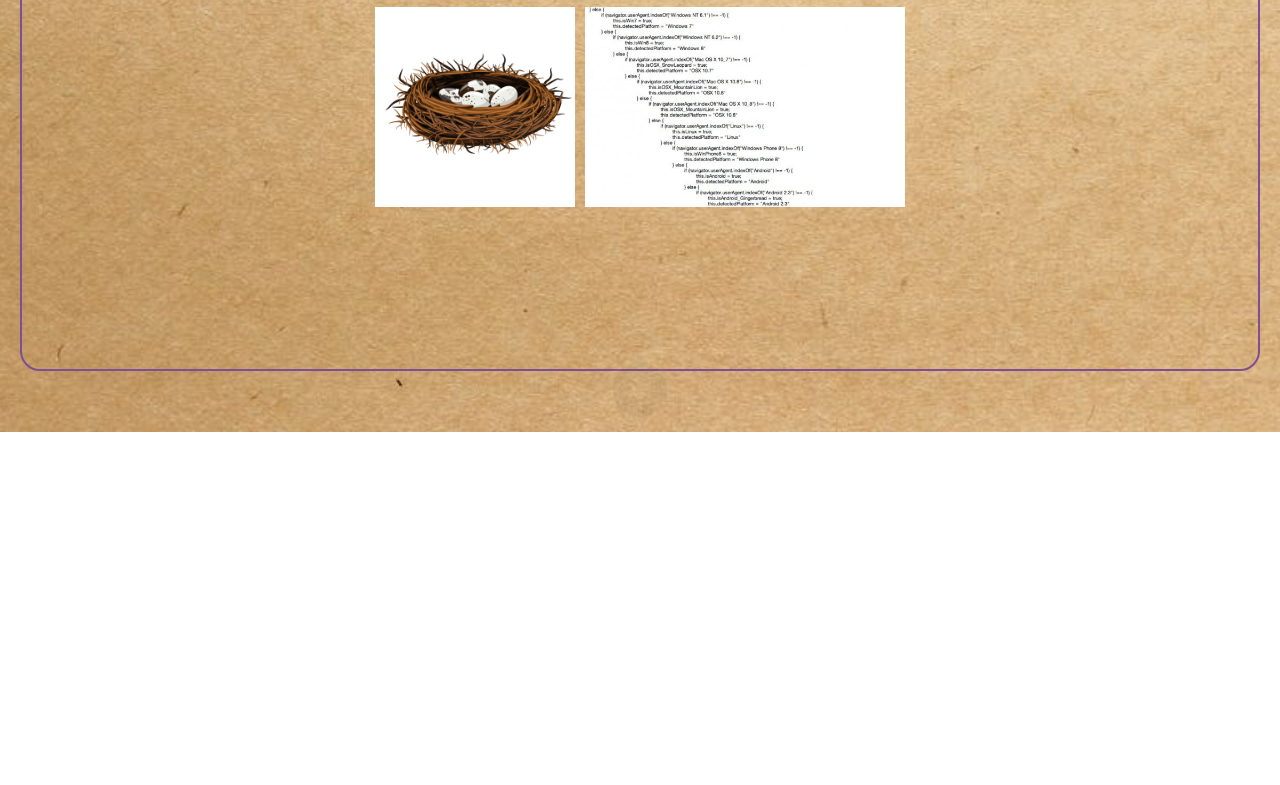
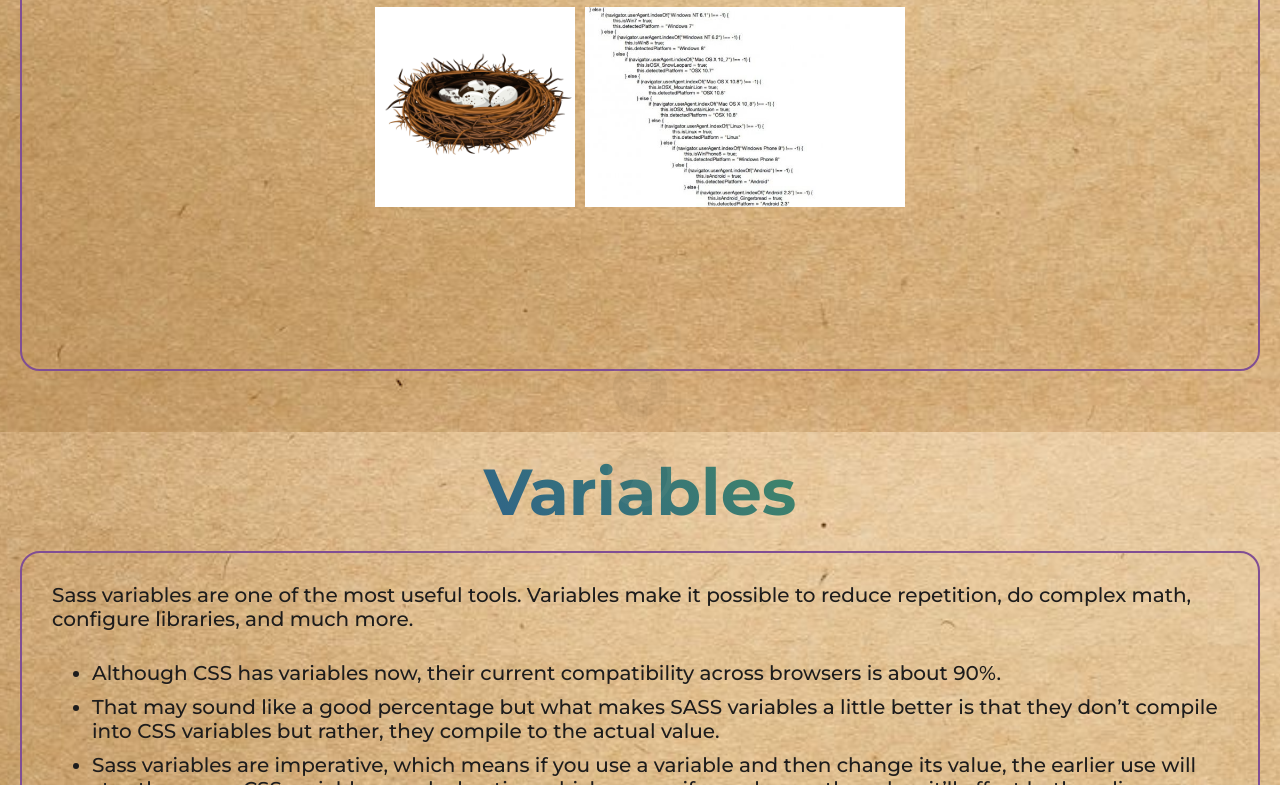
Before and after one commit to garcian5/SassDemo, a Vue app: page / in a window 1280 px wide. Shown: the part 2768-3553 px from the top of the page. Before the commit the page ends 3200 px from the top, so only its background shows below. Built offline with nearby package versions, Linux system fonts and the light colour scheme.

Commit message:
slide for variables

```diff
--- a/src/assets/base.css
+++ b/src/assets/base.css
@@ -1,4 +1,5 @@
 /* color palette from <https://github.com/vuejs/theme> */
+/* CSS Variables */
 :root {
 	--vt-c-white: #ffffff;
 	--vt-c-white-soft: #f8f8f8;
--- a/src/components/Slides.vue
+++ b/src/components/Slides.vue
@@ -39,7 +39,7 @@
       bodyList: [
         {
           parent: 'SASS/SCSS',
-          children: ['What is SASS?', 'Nesting', 'Variables & Object Variables', 'Mixins, Functions, @extends', 'Flow Control']
+          children: ['What is SASS?', 'Nesting', 'Variables', 'Mixins, Functions, @extend', 'Flow Control']
         },
         {
           parent: 'Different Ways to Create Grid Layouts with CSS',
@@ -105,6 +105,26 @@
       ],
       imgs: ['public/imgs/nest.jpg', 'public/imgs/nest2.jpg']
     }),
+
+    new SlideData({
+      title: 'Variables',
+      bodyIsHTML: false,
+      bodyText: `Sass variables are one of the most useful tools. Variables make it possible to reduce repetition, do complex math, configure libraries, and much more.`,
+      bodyList: [
+        {
+          parent: 'Although CSS has variables now, their current compatibility across browsers is about 90%.',
+          children: []
+        },
+        {
+          parent: 'That may sound like a good percentage but what makes SASS variables a little better is that they don’t compile into CSS variables but rather, they compile to the actual value.',
+          children: []
+        },
+        {
+          parent: 'Sass variables are imperative, which means if you use a variable and then change its value, the earlier use will stay the same. CSS variables are declarative, which means if you change the value, it’ll affect both earlier uses and later uses.',
+          children: []
+        }
+      ]
+    }),
   ];
 </script>
 
```
